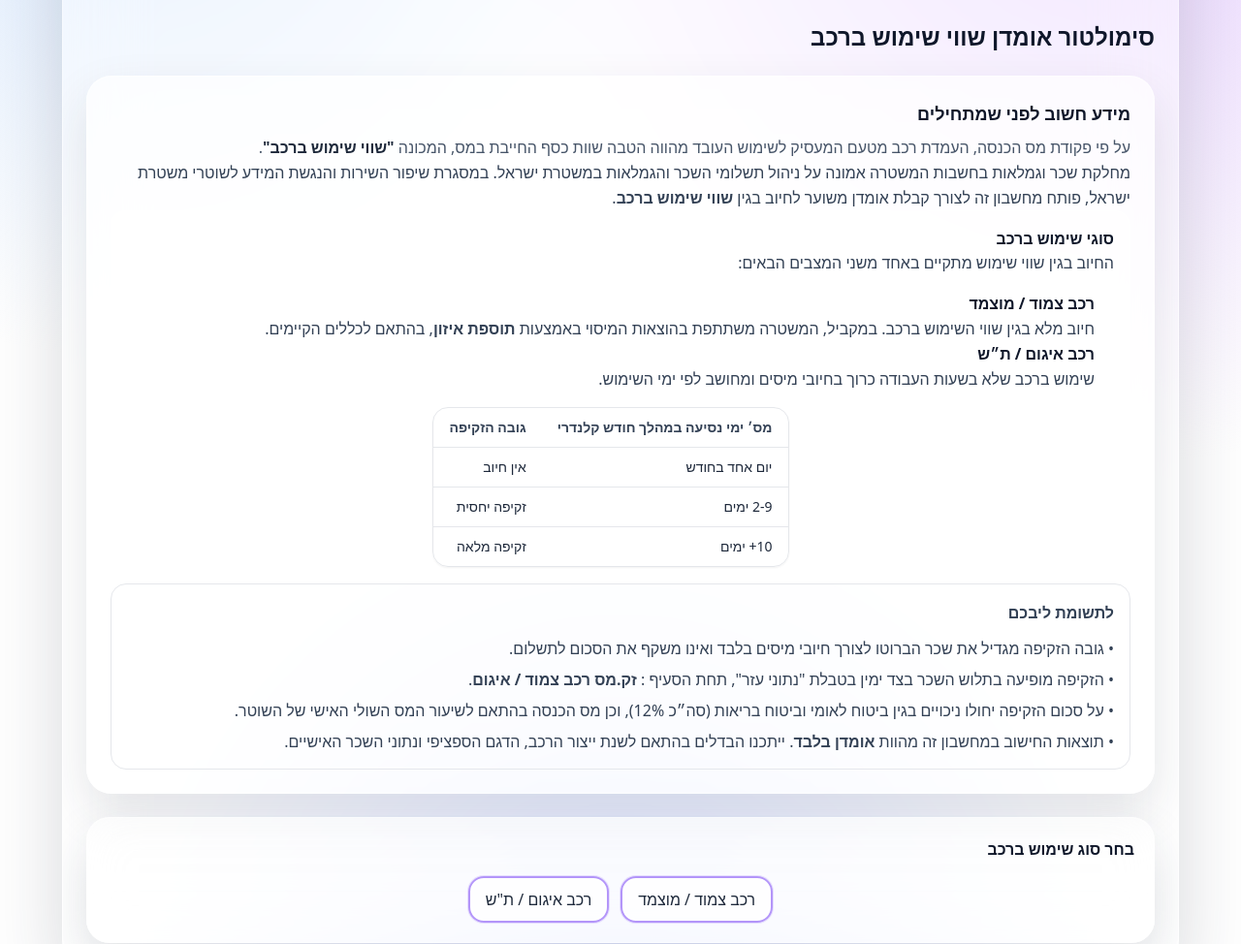
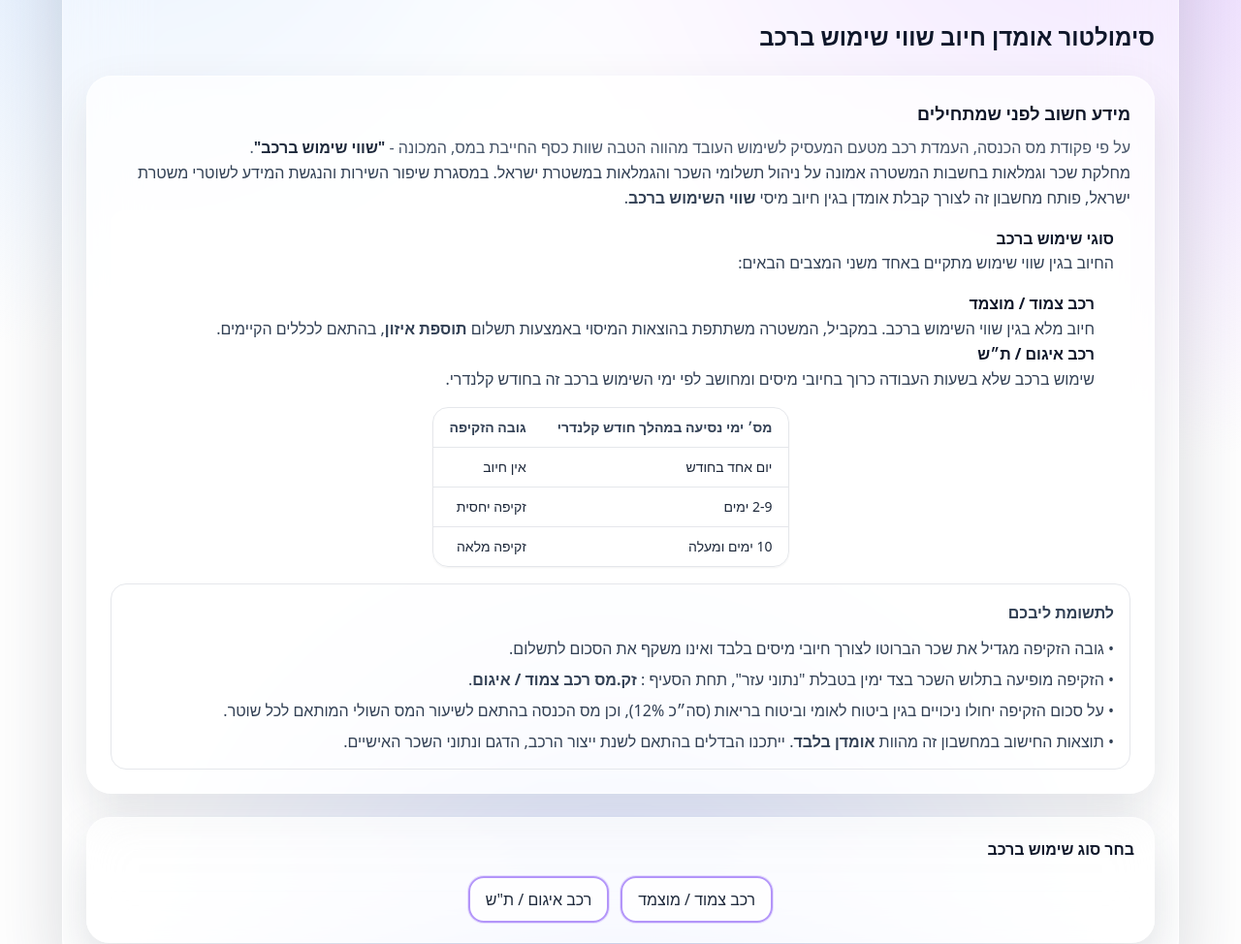
Before and after one commit to hilanoam/car_calculator, a website: page index.html in a window 1280 px wide. Shown: the part 316-1290 px from the top of the page at 97% size. Drawn offline with Linux system fonts and the light colour scheme.

Commit message:
תיקון של עדה

```diff
--- a/index.html
+++ b/index.html
@@ -20,7 +20,7 @@
               <!-- Header -->
               <header class="w-full text-center space-y-2">
                 <div class="text-slate-900 text-2xl sm:text-3xl font-semibold tracking-tight">
-                  סימולטור אומדן שווי שימוש ברכב
+                  סימולטור אומדן חיוב שווי שימוש ברכב
                 </div>
               </header>
 
@@ -34,15 +34,15 @@
                     </h2>
                     <p class="mt-2 text-base text-slate-600 leading-relaxed">
                       על פי פקודת מס הכנסה, העמדת רכב מטעם המעסיק לשימוש העובד מהווה הטבה שוות כסף החייבת במס,
-                      המכונה <span class="font-semibold text-slate-800">"שווי שימוש ברכב"</span>.
+                      המכונה - <span class="font-semibold text-slate-800">"שווי שימוש ברכב"</span>.
                     </p>
                   </div>
 
                   <div class="mt-5 text-base text-slate-700 leading-relaxed space-y-3">
                     <p>
                       מחלקת שכר וגמלאות בחשבות המשטרה אמונה על ניהול תשלומי השכר והגמלאות במשטרת ישראל.
-                      במסגרת שיפור השירות והנגשת המידע לשוטרי משטרת ישראל, פותח מחשבון זה לצורך קבלת אומדן משוער
-                      לחיוב בגין <span class="font-semibold">שווי שימוש ברכב</span>.
+                      במסגרת שיפור השירות והנגשת המידע לשוטרי משטרת ישראל, פותח מחשבון זה לצורך קבלת אומדן
+                       בגין חיוב מיסי <span class="font-semibold">שווי השימוש ברכב</span>.
                     </p>
 
                     <div class="rounded-2xl bg-white/55 border border-white/50 p-4">
@@ -60,7 +60,7 @@
                           <div>
                             <div class="font-semibold text-slate-900">רכב צמוד / מוצמד</div>
                             <div class="text-slate-700">
-                              חיוב מלא בגין שווי השימוש ברכב. במקביל, המשטרה משתתפת בהוצאות המיסוי באמצעות
+                              חיוב מלא בגין שווי השימוש ברכב. במקביל, המשטרה משתתפת בהוצאות המיסוי באמצעות תשלום
                               <b>תוספת איזון</b>, בהתאם לכללים הקיימים.
                             </div>
                           </div>
@@ -76,7 +76,7 @@
                                     </div>
 
                                     <div class="text-slate-700 text-right">
-                                      שימוש ברכב שלא בשעות העבודה כרוך בחיובי מיסים ומחושב לפי ימי השימוש.
+                                      שימוש ברכב שלא בשעות העבודה כרוך בחיובי מיסים ומחושב לפי ימי השימוש ברכב זה בחודש קלנדרי.
                                     </div>
 
                                     <!-- הטבלה הממורכזת (לא מרוחה + טקסט ממורכז) -->
@@ -106,7 +106,7 @@
                                             </tr>
 
                                             <tr class="border-t border-violet-100">
-                                              <td class="py-2.5 px-4 text-center whitespace-nowrap">10+ ימים</td>
+                                              <td class="py-2.5 px-4 text-center whitespace-nowrap">10 ימים ומעלה</td>
                                               <td class="py-2.5 px-4  text-center whitespace-nowrap">זקיפה מלאה</td>
                                             </tr>
                                           </tbody>
@@ -131,11 +131,11 @@
                         </li>
                         <li>
                           • על סכום הזקיפה יחולו ניכויים בגין ביטוח לאומי וביטוח בריאות (סה״כ 12%),
-                          וכן מס הכנסה בהתאם לשיעור המס השולי האישי של השוטר.
+                          וכן מס הכנסה בהתאם לשיעור המס השולי המותאם לכל שוטר.
                         </li>
                         <li>
                           • תוצאות החישוב במחשבון זה מהוות <b>אומדן בלבד</b>. ייתכנו הבדלים בהתאם לשנת ייצור הרכב,
-                          הדגם הספציפי ונתוני השכר האישיים.
+                          הדגם ונתוני השכר האישיים.
                         </li>
                       </ul>
                     </div>
```
